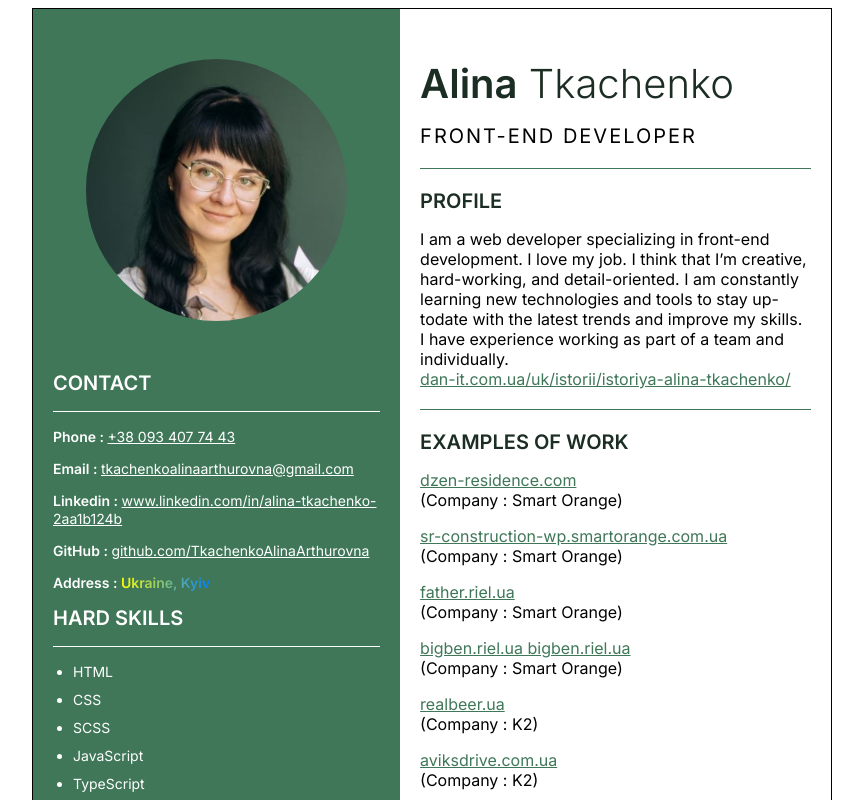
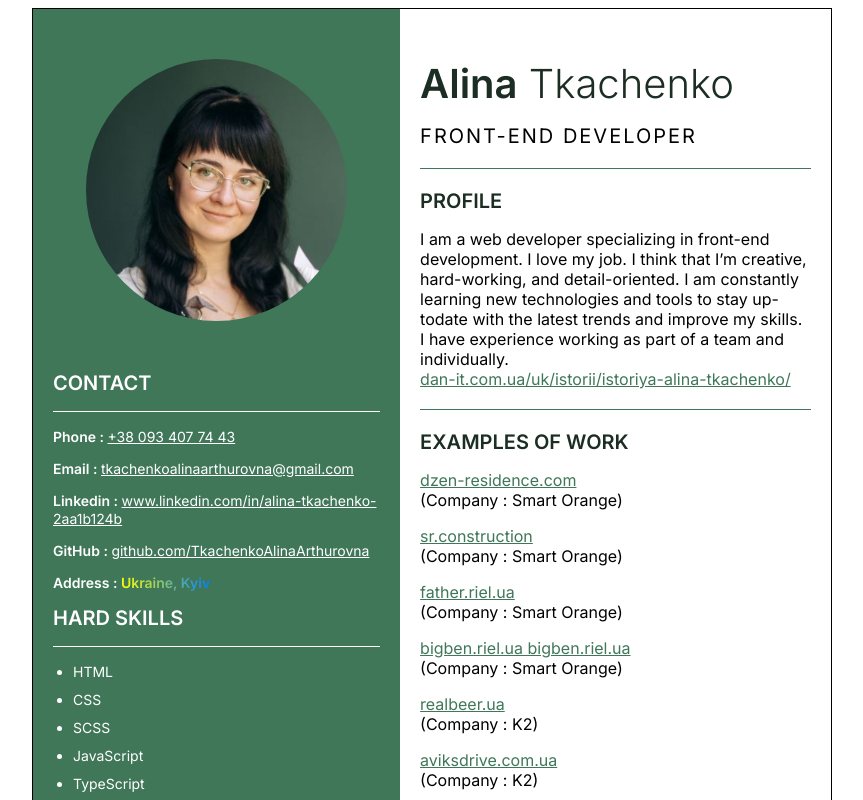
Before and after one commit to TkachenkoAlinaArthurovna/resume, a Next.js app: page / in a window 1280 px wide. Shown: the top 800 px of the page, without its empty margins (208-1071 px from the left). Built offline with nearby package versions, Linux system fonts and the light colour scheme.

Commit message:
fixed link

```diff
--- a/src/app/components/MainBlock/MainBlock.js
+++ b/src/app/components/MainBlock/MainBlock.js
@@ -40,11 +40,8 @@ export default function MainBlock({ children }) {
           <div>(Company : Smart Orange)</div>
         </div>
         <div className={styles.main_block__wrapper_link}>
-          <Link
-            href={"https://sr-construction-wp.smartorange.com.ua/"}
-            target="_blank"
-          >
-            sr-construction-wp.smartorange.com.ua
+          <Link href={"https://sr.construction/"} target="_blank">
+            sr.construction
           </Link>
           <div>(Company : Smart Orange)</div>
         </div>
```
Also changed, not shown: 1 other file (tests, documents, lock files or other folders).
